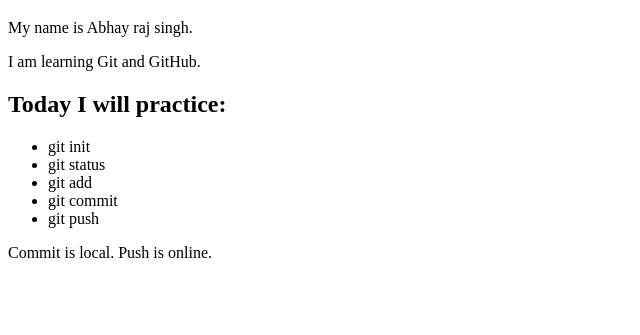
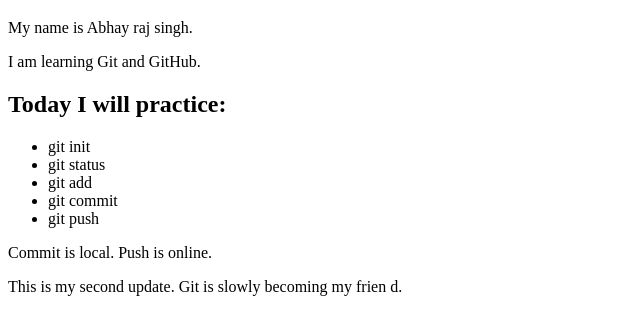
Before and after one commit to abhayrajsingh099/git-github-assignment, a plain HTML site: page index.html in a window 1280 px wide. Shown: the part 61-396 px from the top of the page, without its empty margins (0-640 px from the left). Drawn offline with Linux system fonts and the light colour scheme.

Commit message:
added second update success

```diff
--- a/index.html
+++ b/index.html
@@ -16,3 +16,5 @@
 <li>git push</li>
 </ul>
 <p>Commit is local. Push is online.</p>
+<p>This is my second update. Git is slowly becoming my frien
+d.</p>
```
